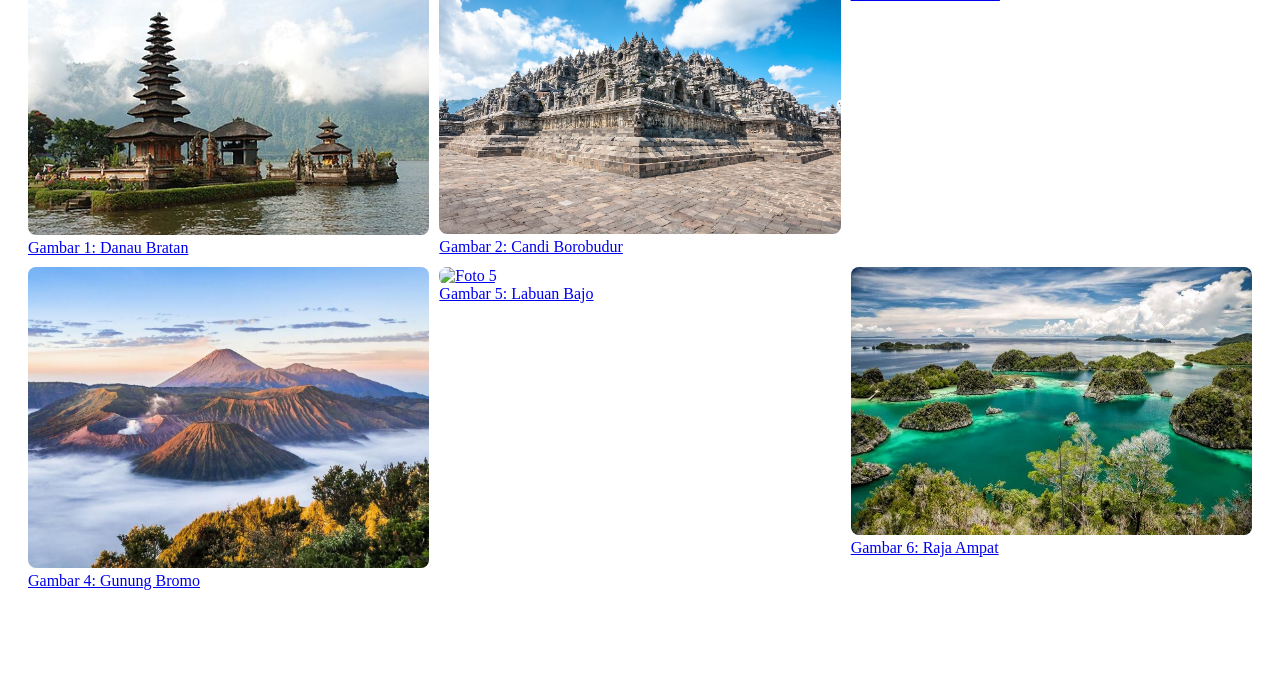
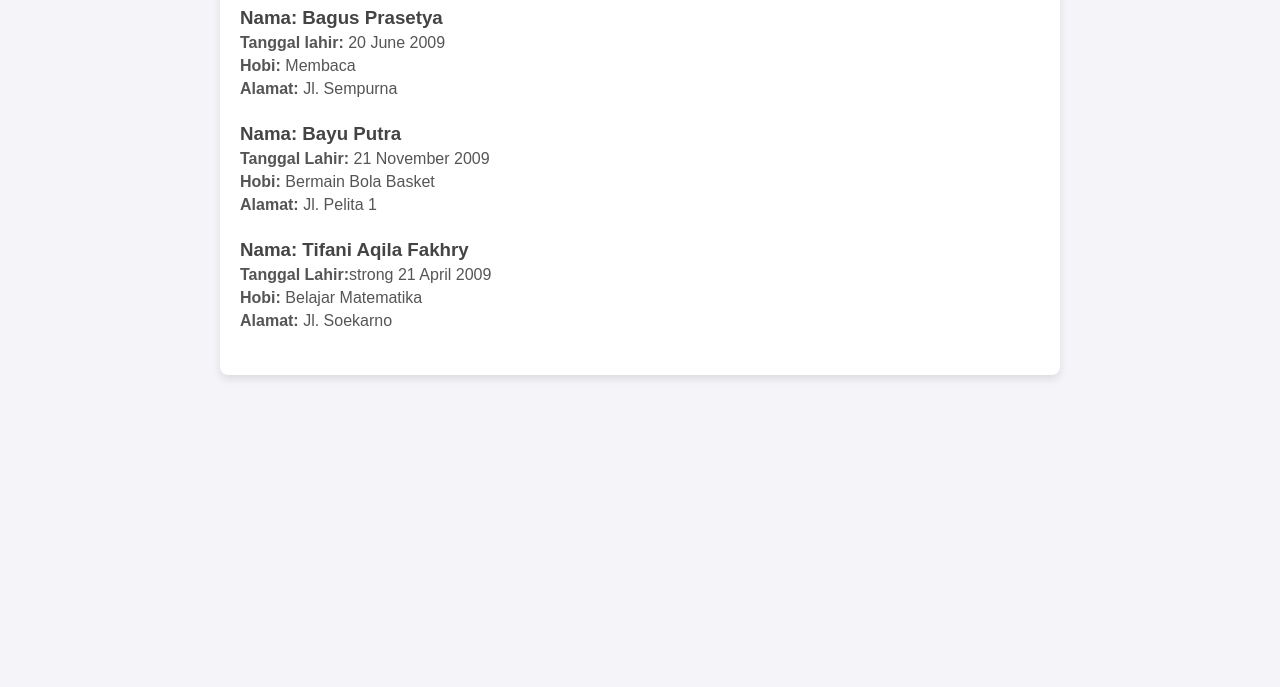
Before and after one commit to Pwhysk/2025, a plain HTML site: page index.html in a window 1280 px wide. Shown: the part 113-800 px from the top of the page. Drawn offline with Linux system fonts and the light colour scheme; files whose address does not match are found by name.

Commit message:
Add files via upload

```diff
--- a/index.html
+++ b/index.html
@@ -3,68 +3,91 @@
 <head>
     <meta charset="UTF-8">
     <meta name="viewport" content="width=device-width, initial-scale=1.0">
-    <title>Galeri Foto</title>
+    <title>Identitas Anggota Kelompok</title>
     <style>
-        /* Styling untuk galeri */
-        .gallery {
-            display: grid;
-            grid-template-columns: repeat(3, 1fr); /* 3 kolom */
-            gap: 10px;
-            margin: 20px;
+        body {
+            font-family: Arial, sans-serif;
+            background-color: #f4f4f9;
+            margin: 0;
+            padding: 20px;
         }
-
-        .gallery img {
-            width: 100%;
-            height: auto;
+        .container {
+            max-width: 800px;
+            margin: 0 auto;
+            padding: 20px;
+            background-color: #fff;
+            box-shadow: 0 4px 8px rgba(0, 0, 0, 0.1);
             border-radius: 8px;
-            cursor: pointer;
-            transition: transform 0.3s ease;
         }
-
-        .gallery img:hover {
-            transform: scale(1.1); /* Efek zoom saat hover */
+        h1 {
+            text-align: center;
+            color: #333;
         }
-
-        /* Responsif: satu kolom di layar kecil */
-        @media (max-width: 768px) {
-            .gallery {
-                grid-template-columns: 1fr; /* Satu kolom */
-            }
+        .member {
+            margin-bottom: 20px;
+        }
+        .member img {
+            width: 120px;
+            height: 120px;
+            border-radius: 50%;
+            margin-right: 20px;
+        }
+        .member-info {
+            display: flex;
+            align-items: center;
+        }
+        .member-info h3 {
+            margin: 0;
+            color: #444;
+        }
+        .member-info p {
+            color: #555;
+            margin: 5px 0;
         }
     </style>
 </head>
 <body>
-    <h1>Galeri Foto</h1>
-    <div class="gallery">
-        <a href="file:///C:/Users/bagus/OneDrive/Desktop/Navbar/danaubrantan.html" target="_blank">
-            <img src="c:\Users\bagus\Downloads\DanauBratan.jpg" alt="Foto 1">
-            <figcaption>Gambar 1: Danau Bratan</figcaption>
-        </a>
 
-        <a href="https://id.wikipedia.org/wiki/Borobudur" target="_blank">
-            <img src="c:\Users\bagus\Downloads\CandiBorobudur.jpg" alt="Foto 2">
-            <figcaption>Gambar 2: Candi Borobudur</figcaption>
-        </a>
+    <div class="container">
+        <h1>Identitas Anggota Kelompok</h1>
 
-        <a href="https://id.wikipedia.org/wiki/Danau_Toba" target="_blank">
-            <img src="c:\Users\bagus\Downloads\danautoba1.jpg" alt="Foto 3">
-            <figcaption>Gambar 3: Danau Toba</figcaption>
-        </a>
+        <!-- Anggota 1 -->
+        <div class="member">
+            <div class="member-info">
+                <div>
+                    <h3>Nama: Bagus Prasetya</h3>
+                    <p><strong>Tanggal lahir:</strong> 20 June 2009</p>
+                    <p><strong>Hobi:</strong> Membaca</p>
+                    <p><strong>Alamat:</strong> Jl. Sempurna</p>
+                </div>
+            </div>
+        </div>
 
-        <a href="https://id.wikipedia.org/wiki/Gunung_Bromo" target="_blank">
-            <img src="c:\Users\bagus\Downloads\Gunungbromo.jpeg" alt="Foto 4">
-            <figcaption>Gambar 4: Gunung Bromo</figcaption>
-        </a>
+        <!-- Anggota 2 -->
+        <div class="member">
+            <div class="member-info">
+                <div>
+                    <h3>Nama: Bayu Putra</h3>
+                    <p><strong>Tanggal Lahir:</strong> 21 November 2009</p>
+                    <p><strong>Hobi:</strong> Bermain Bola Basket</p>
+                    <p><strong>Alamat:</strong> Jl. Pelita 1</p>
+                </div>
+            </div>
+        </div>
 
-        <a href="https://www.indonesia.travel/id/id/destinasi/bali-nusa-tenggara/labuan-bajo.html" target="_blank">
-            <img src="c:\Users\bagus\Downloads\labuanbajo2.jpg" alt="Foto 5">
-            <figcaption>Gambar 5: Labuan Bajo</figcaption>
-        </a>
+        <!-- Anggota 3 -->
+        <div class="member">
+            <div class="member-info">
+                <div>
+                    <h3>Nama: Tifani Aqila Fakhry</h3>
+                    <p><strong>Tanggal Lahir:</strong>strong 21 April 2009</p>
+                    <p><strong>Hobi:</strong> Belajar Matematika</p>
+                    <p><strong>Alamat:</strong> Jl. Soekarno</p>
+                </div>
+            </div>
+        </div>
 
-        <a href="https://id.wikipedia.org/wiki/Kepulauan_Raja_Ampat" target="_blank">
-            <img src="c:\Users\bagus\Downloads\rajaempat.jpg" alt="Foto 6">
-            <figcaption>Gambar 6: Raja Ampat</figcaption>
-        </a>
     </div>
+
 </body>
 </html>
```
